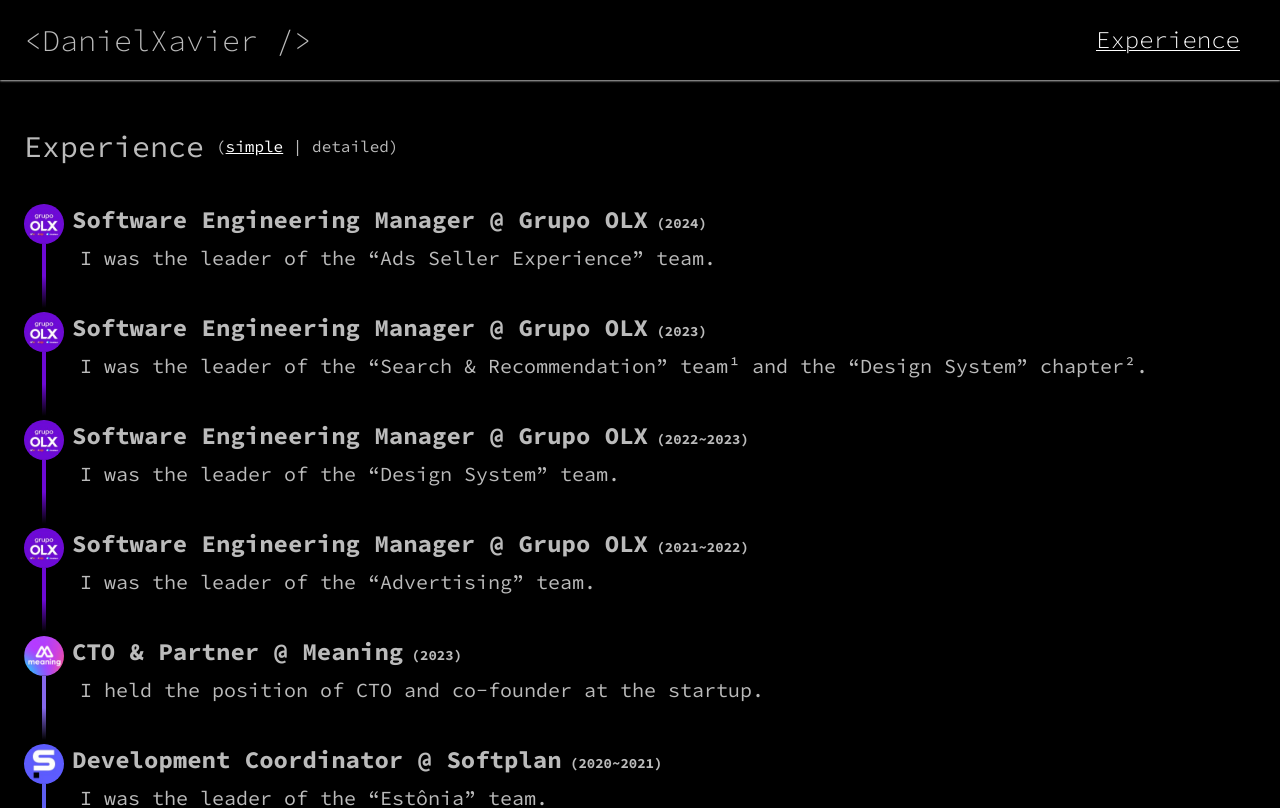
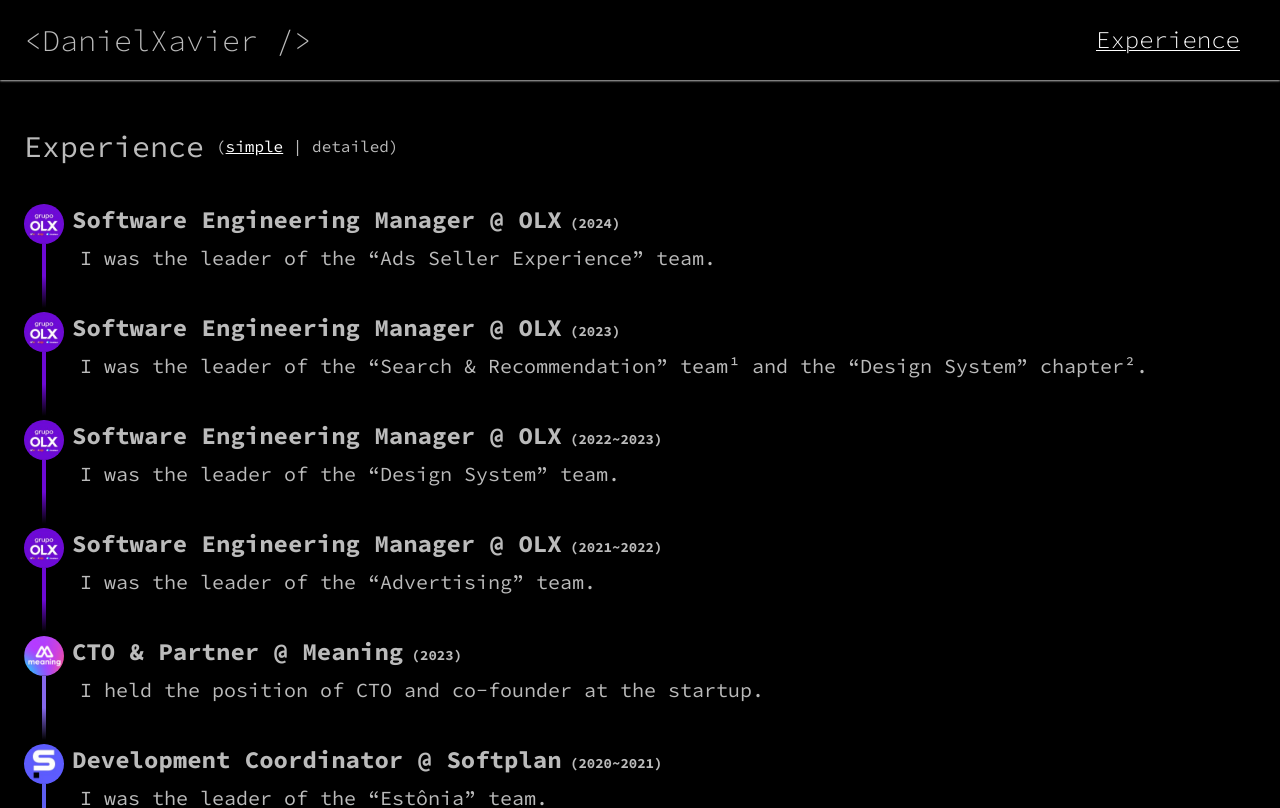
Before and after one commit to DanielJXavier/my-portfolio, a Next.js app: page /experience in a window 1280 px wide. Shown: the top 808 px of the page. Built offline with nearby package versions, Linux system fonts and the light colour scheme.

Commit message:
fix: change OLX name in experience

```diff
--- a/src/app/experience/Experience.tsx
+++ b/src/app/experience/Experience.tsx
@@ -44,7 +44,7 @@
           logoPath="/grupoolx_logo.jpg"
           year="2024"
           role="Software Engineering Manager"
-          company="Grupo OLX"
+          company="OLX"
           description="I was the leader of the &ldquo;Ads Seller Experience&rdquo; team."
         >
           <Resposibilities>
@@ -81,7 +81,7 @@
           logoPath="/grupoolx_logo.jpg"
           year="2023"
           role="Software Engineering Manager"
-          company="Grupo OLX"
+          company="OLX"
           description="I was the leader of the &ldquo;Search & Recommendation&rdquo; team&sup1; and the &ldquo;Design System&rdquo; chapter&sup2;."
         >
           <Resposibilities>
@@ -121,7 +121,7 @@
           logoPath="/grupoolx_logo.jpg"
           year="2022~2023"
           role="Software Engineering Manager"
-          company="Grupo OLX"
+          company="OLX"
           description="I was the leader of the &ldquo;Design System&rdquo; team."
         >
           <Resposibilities>
@@ -157,7 +157,7 @@
           logoPath="/grupoolx_logo.jpg"
           year="2021~2022"
           role="Software Engineering Manager"
-          company="Grupo OLX"
+          company="OLX"
           description="I was the leader of the &ldquo;Advertising&rdquo; team."
         >
           <Resposibilities>
```
